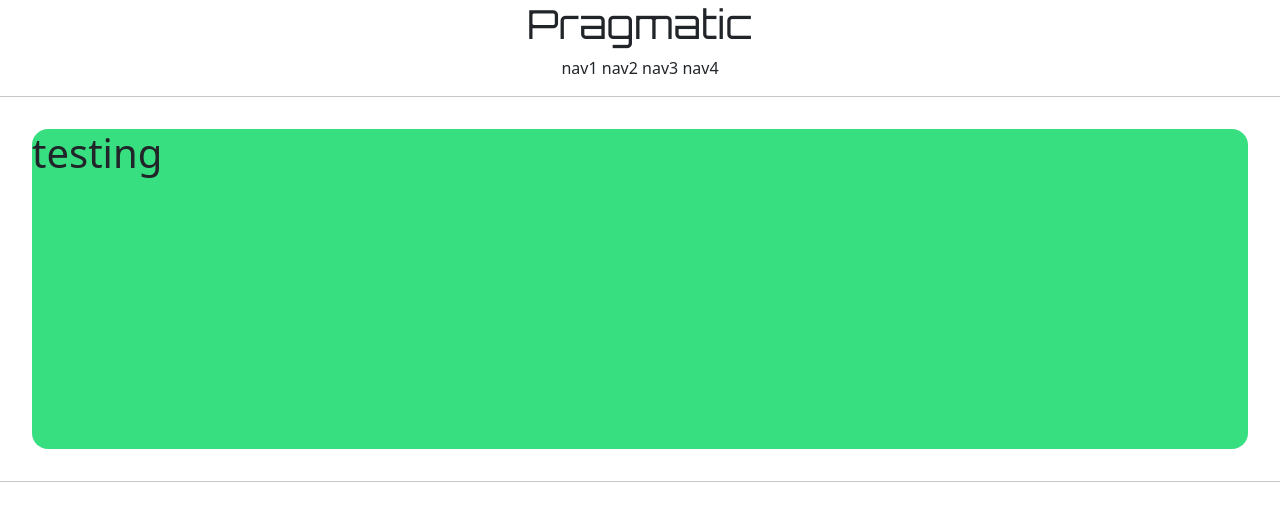
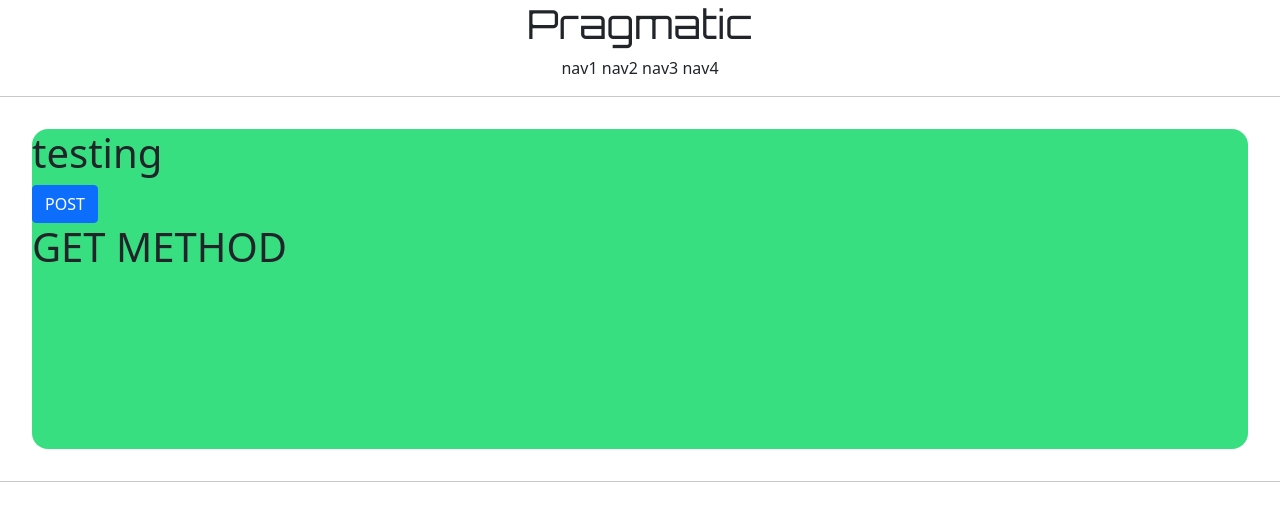
Before and after one commit to Haedong-Jeon/django_study_pragmatic, a Django app: page /account/hello_world/ in a window 1280 px wide. Shown: the top 511 px of the page. Run offline with Django 3.2, Linux system fonts and the light colour scheme; parts of the project's set-up code (start-up, migrations or seed data) failed here and were passed over.

Commit message:
POST, GET 설정

```diff
--- a/accountapp/templates/accountapp/hello_world.html
+++ b/accountapp/templates/accountapp/hello_world.html
@@ -5,5 +5,12 @@
     <h1>
         testing
     </h1>
+    <form action='/account/hello_world/' method ='post'>
+        {% csrf_token %}
+        <input type = 'submit' class = 'btn btn-primary', value = 'POST'>
+    </form>
+    <h1>
+        {{ text }}
+    </h1>
 </div>
 {% endblock %}
--- a/accountapp/views.py
+++ b/accountapp/views.py
@@ -3,4 +3,7 @@ from django.shortcuts import render
 
 
 def hello_world(request):
-    return render(request, 'accountapp/hello_world.html')
+    if request.method == 'POST':
+        return render(request, 'accountapp/hello_world.html', context={'text': 'POST METHOD'})
+    else:
+        return render(request, 'accountapp/hello_world.html', context={'text': 'GET METHOD'})
```
